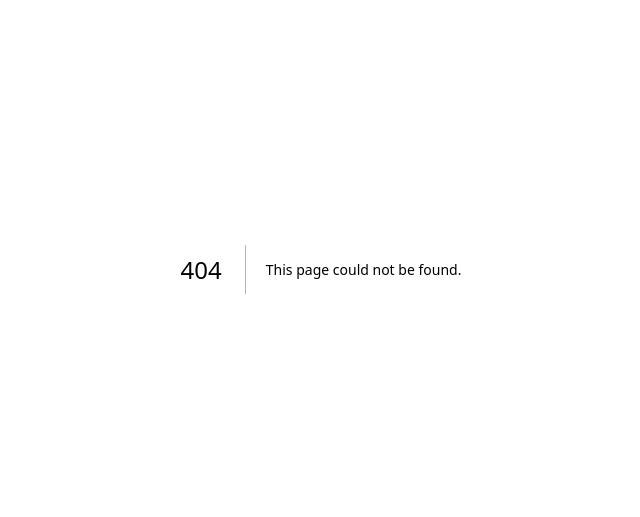
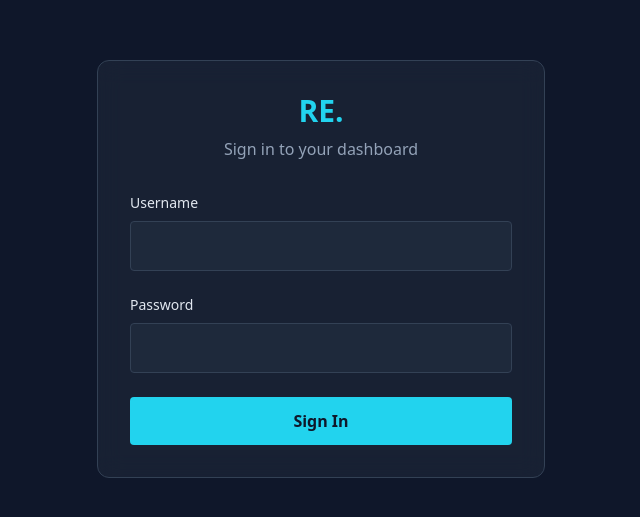
Before and after one commit to rendyelang/absolute-identity-portfolio, a Next.js app: page /login in a window 1280 px wide. Before the commit this address had no page. Shown: the part 131-648 px from the top of the page, without its empty margins (319-959 px from the left). Built offline with nearby package versions, Linux system fonts and the light colour scheme; a web font is replaced by a local one.

Commit message:
feat: implement public-facing pages and auth login

```diff
--- /dev/null
+++ b/src/app/(public)/layout.tsx
@@ -0,0 +1,13 @@
+import prisma from "@/lib/prisma";
+import CursorGlow from "@/components/public/CursorGlow";
+
+export default async function PublicLayout({ children }: { children: React.ReactNode }) {
+  const profile = await prisma.profile.findFirst();
+
+  return (
+    <div className="bg-bg min-h-screen text-text selection:bg-accent/30 selection:text-accent font-inter">
+      <CursorGlow />
+      <div className="max-w-7xl mx-auto min-h-screen relative flex flex-col lg:flex-row px-6 md:px-12 lg:px-24">{children}</div>
+    </div>
+  );
+}
--- /dev/null
+++ b/src/app/(public)/page.tsx
@@ -0,0 +1,36 @@
+import prisma from "@/lib/prisma";
+import LeftSidebar from "@/components/public/LeftSidebar";
+import AboutSection from "@/components/public/AboutSection";
+import ExperienceSection from "@/components/public/ExperienceSection";
+import ProjectsSection from "@/components/public/ProjectsSection";
+import ContactSection from "@/components/public/ContactSection";
+
+export const revalidate = 60; // Revalidate every minute
+
+export default async function Home() {
+  const [profile, experiences, projects, tags, techStacks] = await Promise.all([
+    prisma.profile.findFirst(),
+    prisma.experience.findMany({ orderBy: { order: "asc" } }),
+    prisma.project.findMany({
+      orderBy: { order: "asc" },
+      include: { tags: true, techStacks: true },
+    }),
+    prisma.tag.findMany({ orderBy: { name: "asc" } }),
+    prisma.techStack.findMany({ orderBy: { name: "asc" } }),
+  ]);
+
+  return (
+    <>
+      <div className="lg:w-[48%] lg:sticky lg:top-0 lg:h-screen lg:py-0">
+        <LeftSidebar profile={profile} />
+      </div>
+
+      <div className="lg:w-[52%] pt-12 lg:pt-24 pb-24 flex flex-col gap-24 lg:gap-32">
+        <AboutSection profile={profile} techStacks={techStacks} />
+        <ExperienceSection experiences={experiences} />
+        <ProjectsSection projects={projects} />
+        <ContactSection profile={profile} />
+      </div>
+    </>
+  );
+}
--- /dev/null
+++ b/src/app/login/page.tsx
@@ -0,0 +1,72 @@
+"use client";
+
+import { signIn } from "next-auth/react";
+import { useState } from "react";
+import { useRouter } from "next/navigation";
+import toast from "react-hot-toast";
+
+export default function LoginPage() {
+  const router = useRouter();
+  const [username, setUsername] = useState("");
+  const [password, setPassword] = useState("");
+  const [loading, setLoading] = useState(false);
+
+  const handleSubmit = async (e: React.FormEvent) => {
+    e.preventDefault();
+    setLoading(true);
+
+    const res = await signIn("credentials", {
+      username,
+      password,
+      redirect: false,
+    });
+
+    if (res?.error) {
+      toast.error("Invalid credentials.");
+    } else {
+      toast.success("Login successful!");
+      router.push("/dashboard");
+      router.refresh();
+    }
+    setLoading(false);
+  };
+
+  return (
+    <div className="min-h-screen flex items-center justify-center p-4">
+      <div className="glass p-8 rounded-xl border border-border w-full max-w-md">
+        <div className="text-center mb-8">
+          <h1 className="text-3xl font-playfair font-bold text-accent mb-2">RE.</h1>
+          <p className="text-text-muted">Sign in to your dashboard</p>
+        </div>
+
+        <form onSubmit={handleSubmit} className="space-y-6">
+          <div>
+            <label className="block text-sm font-medium mb-2 text-text">Username</label>
+            <input
+              type="text"
+              value={username}
+              onChange={(e) => setUsername(e.target.value)}
+              className="w-full bg-surface border border-border rounded px-4 py-3 focus:outline-none focus:border-accent text-text transition-colors"
+              required
+            />
+          </div>
+
+          <div>
+            <label className="block text-sm font-medium mb-2 text-text">Password</label>
+            <input
+              type="password"
+              value={password}
+              onChange={(e) => setPassword(e.target.value)}
+              className="w-full bg-surface border border-border rounded px-4 py-3 focus:outline-none focus:border-accent text-text transition-colors"
+              required
+            />
+          </div>
+
+          <button type="submit" disabled={loading} className="w-full bg-accent text-bg font-bold py-3 rounded hover:bg-accent-2 transition-colors disabled:opacity-50">
+            {loading ? "Signing in..." : "Sign In"}
+          </button>
+        </form>
+      </div>
+    </div>
+  );
+}
```
